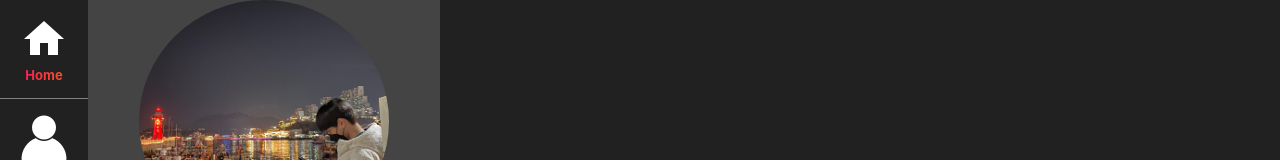
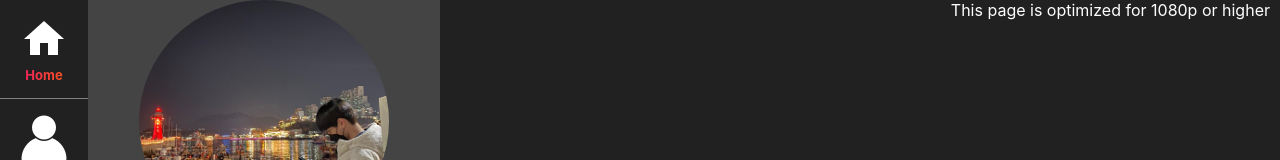
Before and after one commit to qnffnrl/portfolio, a React (Create React App) app: page / in a window 1280 px wide. Shown: the top 160 px of the page. Built offline with nearby package versions, Linux system fonts and the light colour scheme.

Commit message:
update : Home 페이지 해상도 코멘트 추가

```diff
--- a/src/App.css
+++ b/src/App.css
@@ -185,6 +185,12 @@ body{
 .home > div > p:last-child{
   margin-left: 35px;
   font-size: 15px;
+}
+
+.comment{
+  position: absolute;
+  right: 0;
+  margin-right: 10px;
 }
 
 /******************************** end-home **********************************/
@@ -447,11 +453,13 @@ h3{
 }
 
 .techs > .stack:hover{
+  cursor: default;
   background-color: #dc284e;
   color: whitesmoke;
 }
 
 .tools > .stack:hover{
+  cursor: default;
   background-color: #3c55e0;
   color: whitesmoke;
 }
--- a/src/component/Activity.js
+++ b/src/component/Activity.js
@@ -7,6 +7,7 @@ function Activity(props) {
     return (
         <div className="back">
             <div className="wrapper">
+                <div id="activity-all">
                     <div className="d-flex w-100">
                         <p className="w-50 title font-size-big"><span className="gradient">@Activity</span></p>
                         <p id="skills" className="title font-size-big"><span className="gradient">@</span><span className="gradient under-dotted-line">Skills</span></p>
@@ -92,7 +93,7 @@ function Activity(props) {
 
                         </div>
                     </div>
-
+                </div>
                 {/* 자격증, 수상 */}
 
             </div>
--- a/src/component/Home.js
+++ b/src/component/Home.js
@@ -5,6 +5,7 @@ import TypeIt from "typeit-react";
 function Home(props) {
     return (
 
+        <>
             <div className="home">
                 <div>
                     <p>
@@ -25,6 +26,9 @@ function Home(props) {
                     <p>Back-End Developer</p>
                 </div>
             </div>
+            <p className="comment">This page is optimized for 1080p or higher</p>
+        </>
+
 );
 }
 
```
Lines whose indentation alone changed are shown as unchanged.
